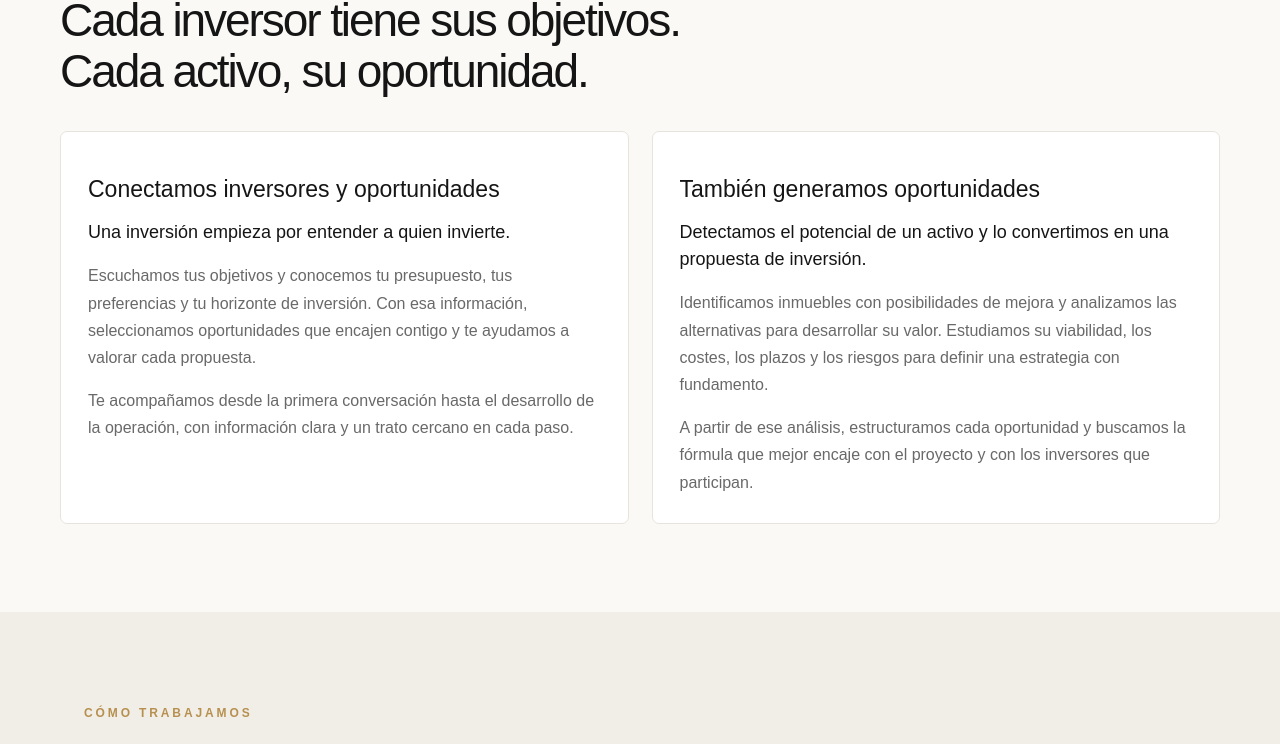
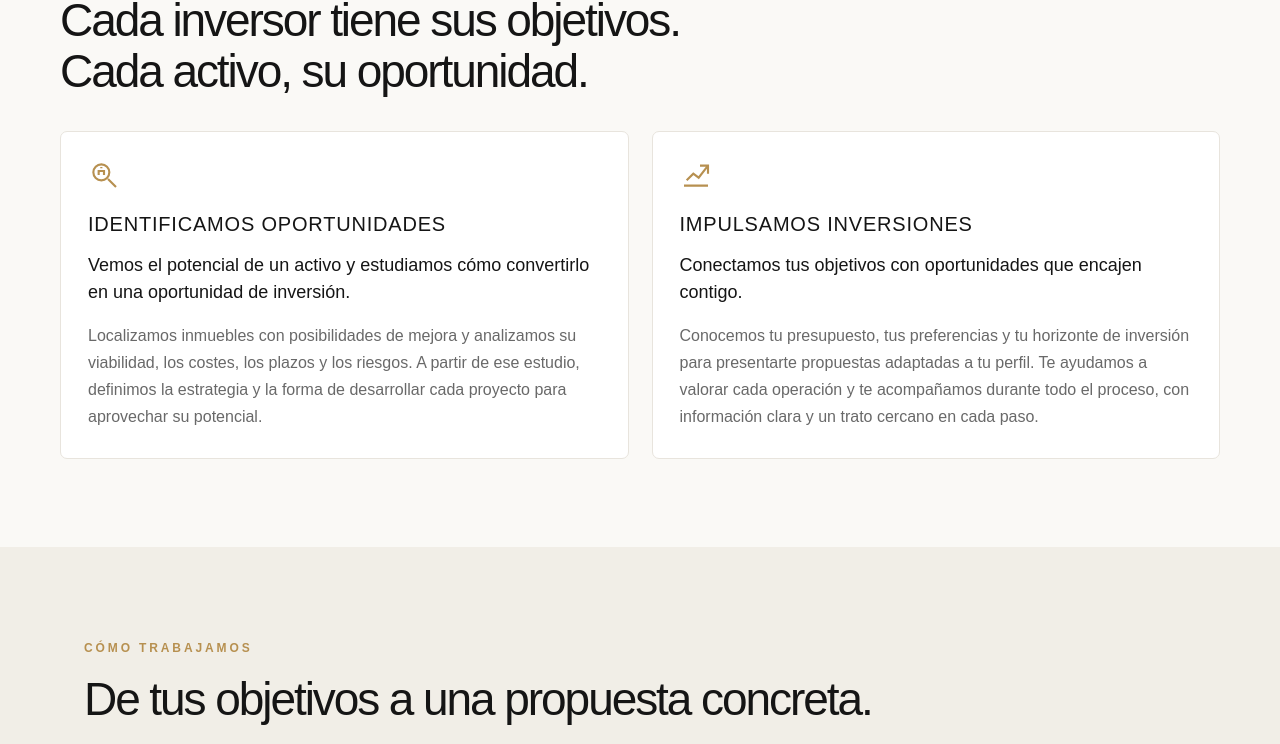
Before and after one commit to propertyinvestors42/property-investors-web, a Next.js app: page / in a window 1280 px wide. Shown: the part 1115-1859 px from the top of the page. Built offline with nearby package versions, Linux system fonts and the light colour scheme.

Commit message:
Organize service copy under Identificamos oportunidades and Impulsamos inversiones

```diff
--- a/src/app/page.tsx
+++ b/src/app/page.tsx
@@ -25,8 +25,8 @@ export default function Home() {
     <section className="section wrap" id="que-hacemos"><span className="kicker">Qué hacemos</span>
       <h2>Cada inversor tiene sus objetivos.<br/>Cada activo, su oportunidad.</h2>
       <div className="grid service-grid">
-        <article className="card card-body"><h3>Conectamos inversores y oportunidades</h3><p style={{fontSize:18,lineHeight:1.5,marginBottom:16}}>Una inversión empieza por entender a quien invierte.</p><p className="muted">Escuchamos tus objetivos y conocemos tu presupuesto, tus preferencias y tu horizonte de inversión. Con esa información, seleccionamos oportunidades que encajen contigo y te ayudamos a valorar cada propuesta.</p><p className="muted" style={{marginTop:16}}>Te acompañamos desde la primera conversación hasta el desarrollo de la operación, con información clara y un trato cercano en cada paso.</p></article>
-        <article className="card card-body"><h3>También generamos oportunidades</h3><p style={{fontSize:18,lineHeight:1.5,marginBottom:16}}>Detectamos el potencial de un activo y lo convertimos en una propuesta de inversión.</p><p className="muted">Identificamos inmuebles con posibilidades de mejora y analizamos las alternativas para desarrollar su valor. Estudiamos su viabilidad, los costes, los plazos y los riesgos para definir una estrategia con fundamento.</p><p className="muted" style={{marginTop:16}}>A partir de ese análisis, estructuramos cada oportunidad y buscamos la fórmula que mejor encaje con el proyecto y con los inversores que participan.</p></article>
+        <article className="card card-body"><svg width="32" height="32" viewBox="0 0 24 24" fill="none" stroke="#b79050" strokeWidth="1.6" aria-hidden="true" style={{width:32,height:32,marginBottom:18}}><circle cx="10" cy="10" r="6"/><path d="m15 15 6 6M8 12V9h4v3M10 6v1"/></svg><h3 style={{fontSize:20,letterSpacing:".04em"}}>IDENTIFICAMOS OPORTUNIDADES</h3><p style={{fontSize:18,lineHeight:1.5,marginBottom:16}}>Vemos el potencial de un activo y estudiamos cómo convertirlo en una oportunidad de inversión.</p><p className="muted">Localizamos inmuebles con posibilidades de mejora y analizamos su viabilidad, los costes, los plazos y los riesgos. A partir de ese estudio, definimos la estrategia y la forma de desarrollar cada proyecto para aprovechar su potencial.</p></article>
+        <article className="card card-body"><svg width="32" height="32" viewBox="0 0 24 24" fill="none" stroke="#b79050" strokeWidth="1.6" aria-hidden="true" style={{width:32,height:32,marginBottom:18}}><path d="M3 20h18M5 16l5-5 4 3 7-9M15 5h6v6"/></svg><h3 style={{fontSize:20,letterSpacing:".04em"}}>IMPULSAMOS INVERSIONES</h3><p style={{fontSize:18,lineHeight:1.5,marginBottom:16}}>Conectamos tus objetivos con oportunidades que encajen contigo.</p><p className="muted">Conocemos tu presupuesto, tus preferencias y tu horizonte de inversión para presentarte propuestas adaptadas a tu perfil. Te ayudamos a valorar cada operación y te acompañamos durante todo el proceso, con información clara y un trato cercano en cada paso.</p></article>
       </div>
     </section>
     <section className="section subtle" id="como-trabajamos"><div className="wrap"><span className="kicker">Cómo trabajamos</span><h2>De tus objetivos a una propuesta concreta.</h2>
```
